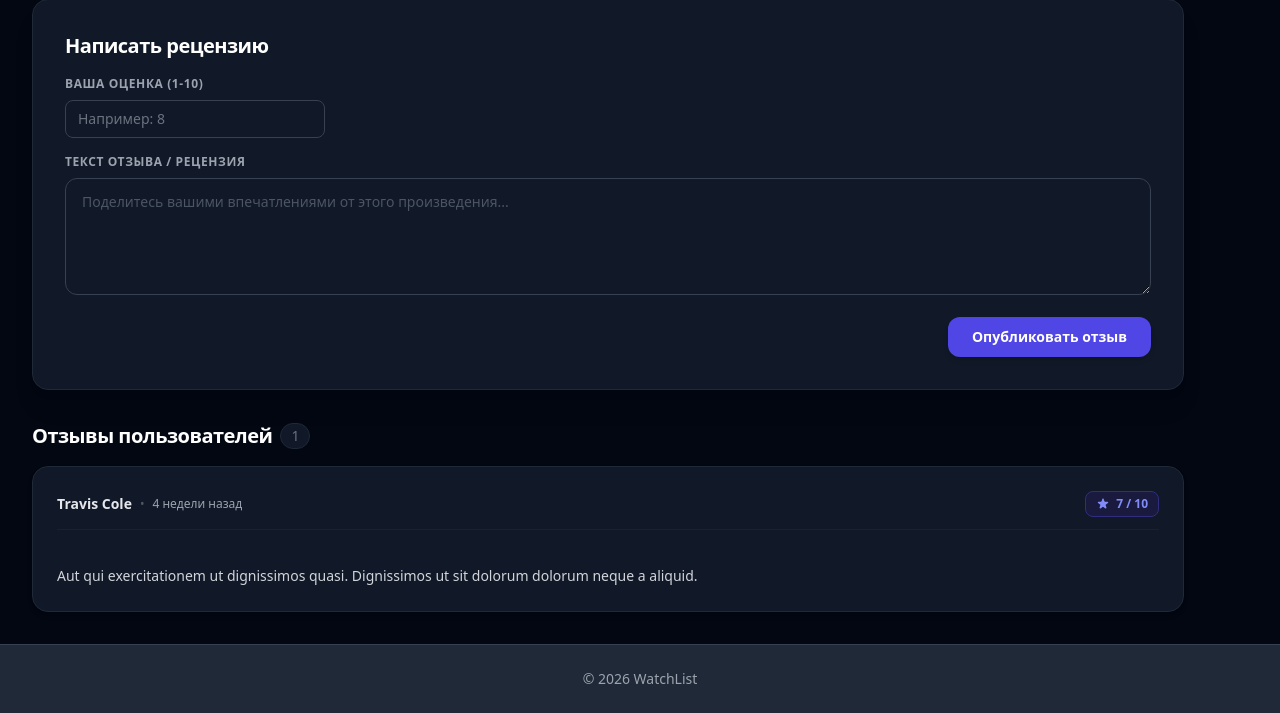
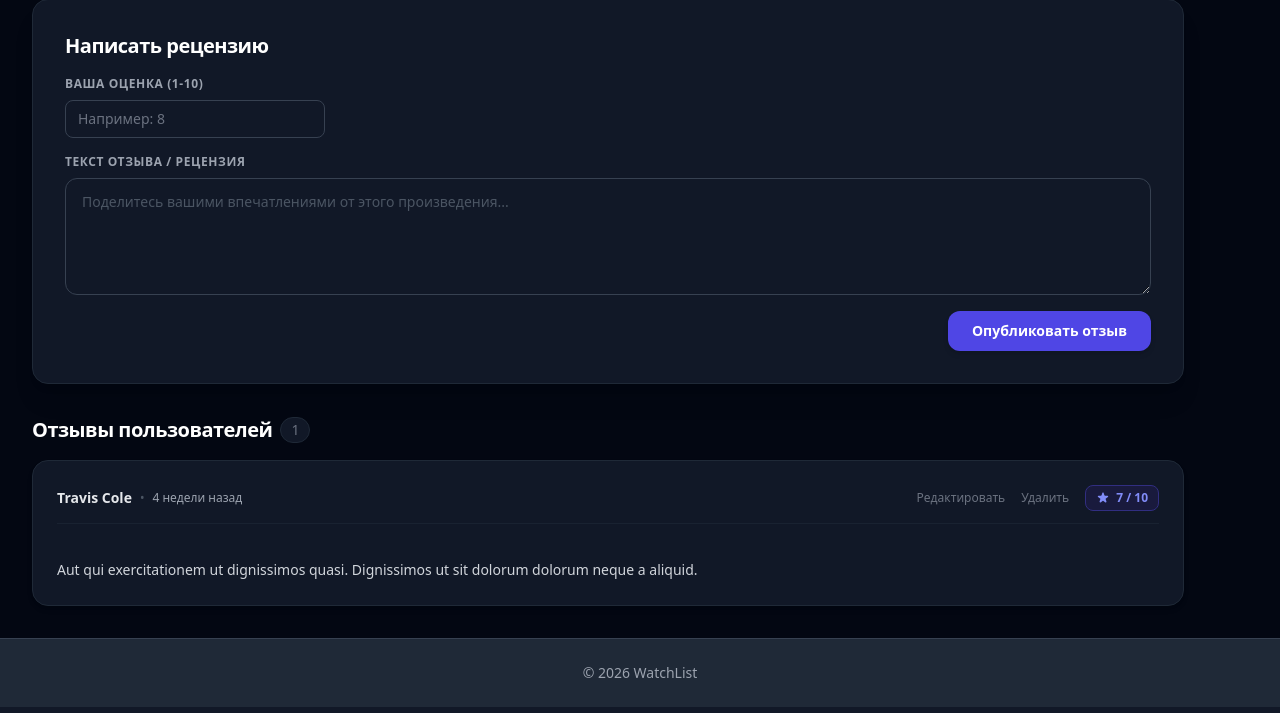
Before and after one commit to Fikusnoe/WatchList, a Laravel app: page /works/1 in a window 1280 px wide. Shown: the part 875-1588 px from the top of the page. Run offline with Laravel 12, Linux system fonts and the light colour scheme; a user stored in the database is signed in; data comes from the database, SQL or seed files in the repository; tables that the repository leaves empty hold one stand-in row (values such as "Sample post"); style sheets or scripts are compiled from the project's sources.

Commit message:
Обновлены отзывы: реализовано удаление и редактирование

```diff
--- a/laravel/resources/views/cards/card.blade.php
+++ b/laravel/resources/views/cards/card.blade.php
@@ -21,7 +21,7 @@
                     @if($work->poster_url)
                         <img src="{{ $work->poster_url }}" alt="{{ $work->title }}" class="w-full h-full object-cover group-hover:scale-105 transition duration-300">
                     @else
-                        <div class="w-full h-full flex flex-col items-center justify-center text-gray-500 space-y-2">
+                        <div class="w-full h-fu ll flex flex-col items-center justify-center text-gray-500 space-y-2">
                             <svg class="w-12 h-12 stroke-current" fill="none" viewBox="0 0 24 24">
                                 <path stroke-linecap="round" stroke-linejoin="round" stroke-width="1.5" d="M4 16l4.586-4.586a2 2 0 012.828 0L16 16m-2-2l1.586-1.586a2 2 0 012.828 0L20 14m-6-6h.01M6 20h12a2 2 0 002-2V6a2 2 0 002-2H4a2 2 0 00-2 2v12a2 2 0 002 2z"/>
                             </svg>
@@ -198,7 +198,7 @@
             @else
                 <div class="space-y-4">
                     @foreach($work->reviews as $review)
-                        <div class="bg-gray-900 border border-gray-800 rounded-2xl p-5 lg:p-6 space-y-3 shadow-md">
+                        <div class="bg-gray-900 border border-gray-800 rounded-2xl p-5 lg:p-6 space-y-3 shadow-md" id="review-card-{{ $review->id }}">
 
                             <div class="flex items-center justify-between border-b border-gray-800/60 pb-3 text-xs">
                                 <div class="flex items-center space-x-2">
@@ -207,17 +207,64 @@
                                     <span class="text-gray-400">{{ $review->created_at->locale('ru')->diffForHumans() }}</span>
                                 </div>
 
+                                <div class="flex items-center space-x-4">
+                                    @can('update', $review)
+                                            <div class="flex items-center gap-x-4 text-gray-500 leading-none">
+                                                <button onclick="toggleEditForm({{ $review->id }})" class="hover:text-indigo-400 transition font-medium block align-middle">
+                                                    Редактировать
+                                                </button>
+
+                                                <form action="{{ route('reviews.destroy', $review->id) }}" method="POST" onsubmit="return confirm('Вы уверены, что хотите удалить этот отзыв?');" class="contents">
+                                                    @csrf
+                                                    @method('DELETE')
+                                                    <button type="submit" class="hover:text-red-400 transition font-medium block align-middle">
+                                                        Удалить
+                                                    </button>
+                                                </form>
+                                            </div>
+                                    @endcan
+
                                     <div class="flex items-center space-x-1.5 bg-indigo-950/60 border border-indigo-900 text-indigo-400 font-bold px-2.5 py-1 rounded-lg">
                                         <svg class="w-3.5 h-3.5 text-indigo-400 fill-current" viewBox="0 0 20 20">
                                             <path d="M9.049 2.927c.3-.921 1.603-.921 1.902 0l1.07 3.292a1 1 0 00.95.69h3.462c.969 0 1.371 1.24.588 1.81l-2.8 2.034a1 1 0 00-.364 1.118l1.07 3.292c.3.921-.755 1.688-1.54 1.118l-2.8-2.034a1 1 0 00-1.175 0l-2.8 2.034c-.784.57-1.838-.197-1.539-1.118l1.07-3.292a1 1 0 00-.364-1.118L2.98 8.72c-.783-.57-.38-1.81.588-1.81h3.461a1 1 0 00.951-.69l1.07-3.292z"/>
                                         </svg>
-                                    <span>{{ $review->rating }} / 10</span>
+                                        <span id="review-rating-display-{{ $review->id }}">{{ $review->rating }} / 10</span>
+                                    </div>
                                 </div>
                             </div>
 
+                            <div id="review-text-display-{{ $review->id }}">
                                 <p class="text-gray-300 text-sm leading-relaxed whitespace-pre-line">
                                     {{ $review->text }}
                                 </p>
+                            </div>
+
+                            @can('update', $review)
+                                <form id="review-edit-form-{{ $review->id }}" action="{{ route('reviews.update', $review->id) }}" method="POST" class="hidden space-y-3 pt-2">
+                                    @csrf
+                                    @method('PUT')
+
+                                    <div class="w-24">
+                                        <label class="block text-[10px] font-bold text-gray-400 uppercase tracking-wider mb-1">Оценка</label>
+                                        <input type="number" name="rating" min="1" max="10" required value="{{ $review->rating }}"
+                                            class="w-full bg-gray-950 border border-gray-700 rounded-lg px-2 py-1 text-sm text-gray-200 focus:outline-none focus:border-indigo-500">
+                                    </div>
+
+                                    <div>
+                                        <label class="block text-[10px] font-bold text-gray-400 uppercase tracking-wider mb-1">Текст отзыва</label>
+                                        <textarea name="text" rows="3" required class="w-full bg-gray-950 border border-gray-700 rounded-xl px-3 py-2 text-sm text-gray-200 focus:outline-none focus:border-indigo-500 leading-relaxed">{{ $review->text }}</textarea>
+                                    </div>
+
+                                    <div class="flex items-center space-x-2 justify-end text-xs">
+                                        <button type="button" onclick="toggleEditForm({{ $review->id }})" class="bg-gray-800 hover:bg-gray-700 text-gray-300 px-3 py-1.5 rounded-lg transition">
+                                            Отмена
+                                        </button>
+                                        <button type="submit" class="bg-indigo-600 hover:bg-indigo-500 text-white font-medium px-3 py-1.5 rounded-lg transition shadow-sm">
+                                            Сохранить
+                                        </button>
+                                    </div>
+                                </form>
+                            @endcan
 
                         </div>
                     @endforeach
@@ -228,3 +275,19 @@
     </div>
 </div>
 @endsection
+
+{{-- Скрипт для формы редактирования --}}
+<script>
+    function toggleEditForm(reviewId) {
+        const textDisplay = document.getElementById(`review-text-display-${reviewId}`);
+        const editForm = document.getElementById(`review-edit-form-${reviewId}`);
+
+        if (editForm.classList.contains('hidden')) {
+            editForm.classList.remove('hidden');
+            textDisplay.classList.add('hidden');
+        } else {
+            editForm.classList.add('hidden');
+            textDisplay.classList.remove('hidden');
+        }
+    }
+</script>
--- a/laravel/routes/web.php
+++ b/laravel/routes/web.php
@@ -45,6 +45,9 @@
     Route::post('/reviews', [ReviewController::class, 'store'])->name('reviews.store');
 
     Route::post('/reviews', [ReviewController::class, 'store'])->name('reviews.store');
+    Route::put('/reviews/{review}', [ReviewController::class, 'update'])->name('reviews.update');
+    Route::delete('/reviews/{review}', [ReviewController::class, 'destroy'])->name('reviews.destroy');
+
     Route::post('/works/{id}/watchlist', [WatchlistController::class, 'update'])->name('watchlist.update');
 });
 
```
Also changed, not shown: laravel/app/Http/Controllers/ReviewController.php (+48 -0 lines), laravel/app/Policies/ReviewPolicy.php (added, +66 -0 lines). Lines whose indentation alone changed are shown as unchanged.
